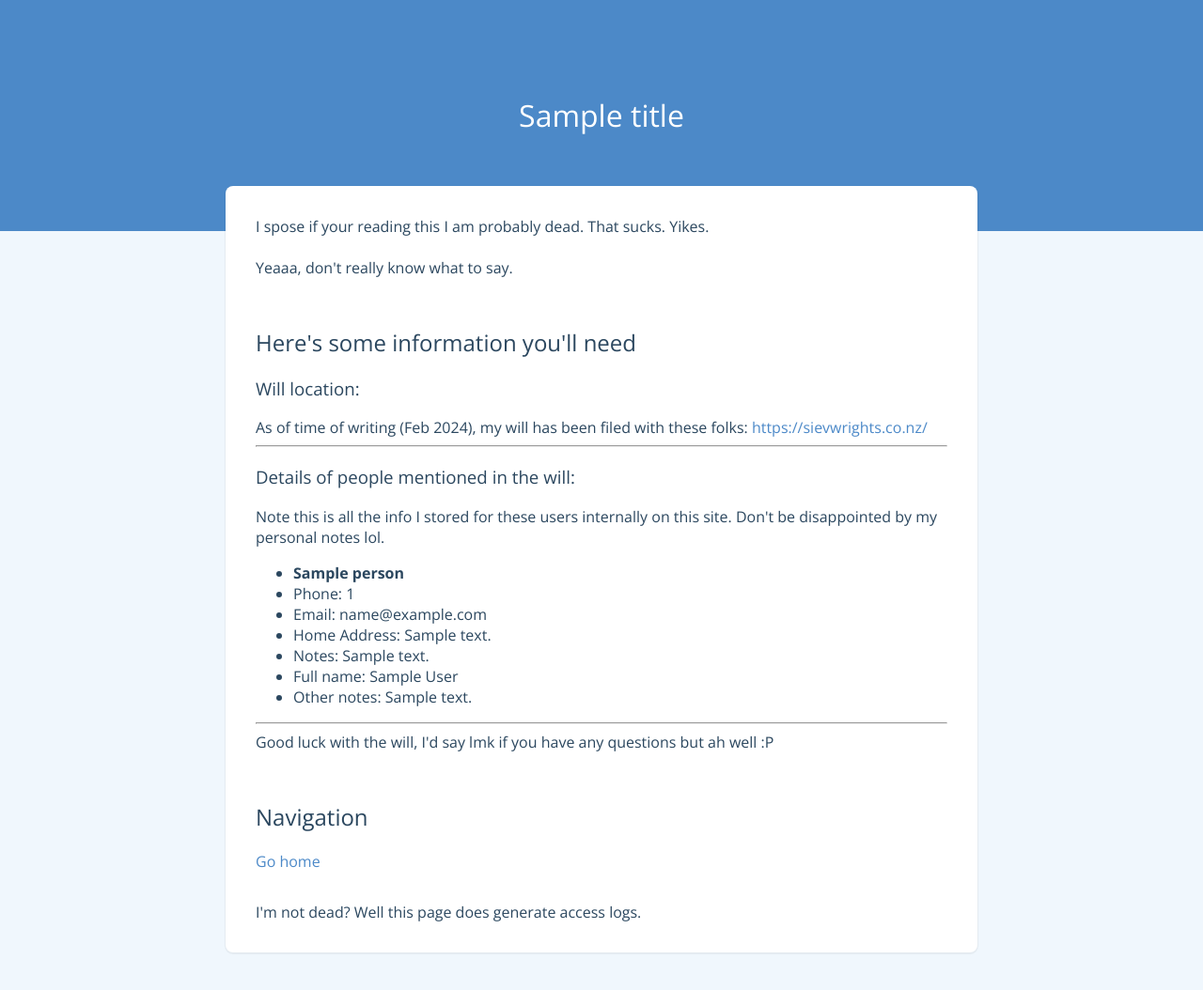
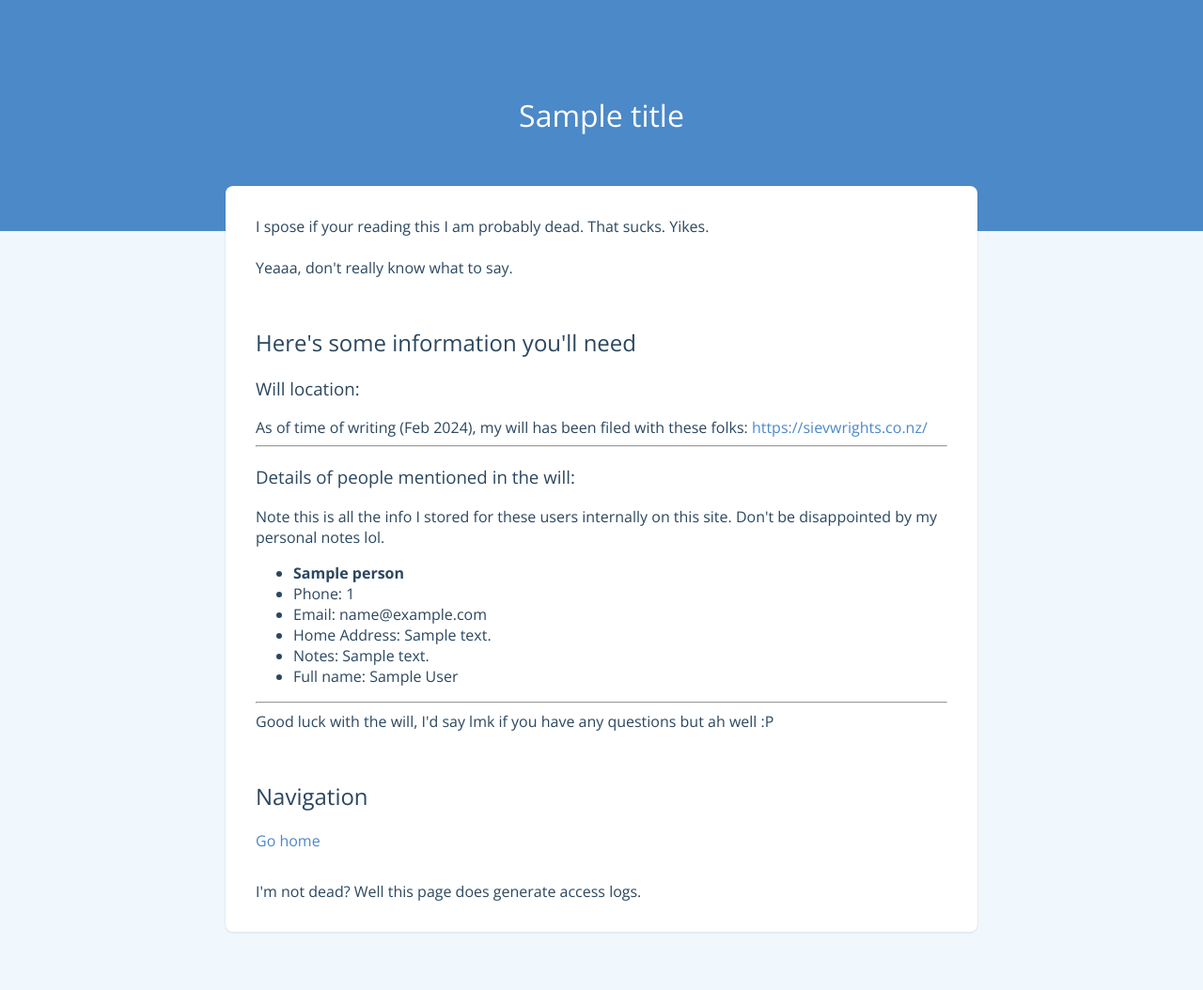
Before and after one commit to Skelmis/data.skelmis.co.nz, a Python web app: template home/templates/dead.jinja in a window 1280 px wide. Shown: the top 1054 px of the page at 94% size. Run offline with Jinja, Linux system fonts and the light colour scheme; the template is opened without the code that fills it: most values are stand-ins (such as "Sample title", 1, 10 or a date in 2020).

Commit message:
chore: remove hidden notes from exposure

```diff
--- a/home/templates/dead.jinja
+++ b/home/templates/dead.jinja
@@ -28,7 +28,6 @@
                     <li>Home Address: {{ person.home_address }}</li>
                     <li>Notes: {{ person.notes }}</li>
                     <li>Full name: {{ person.full_name }}</li>
-                    <li>Other notes: {{ person.hidden_notes }}</li>
                 </ul>
             {% endfor %}
             <hr>
```
